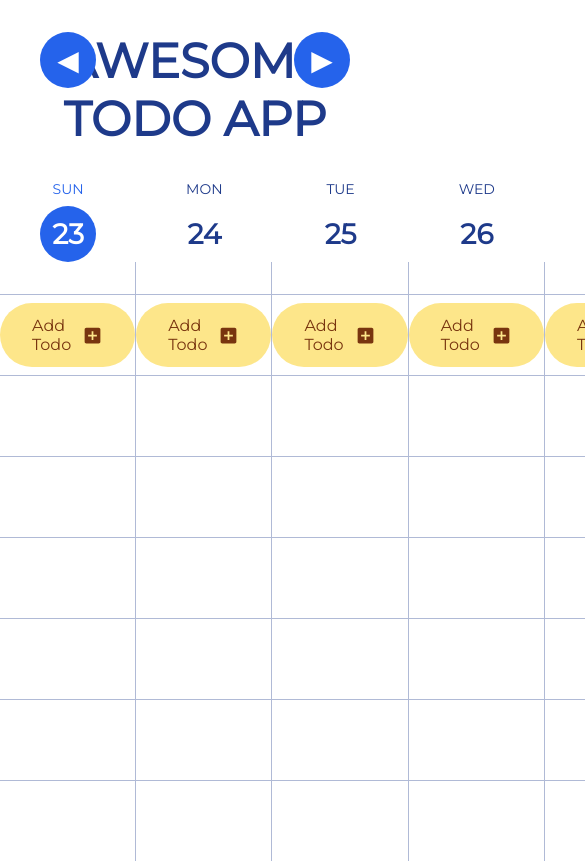
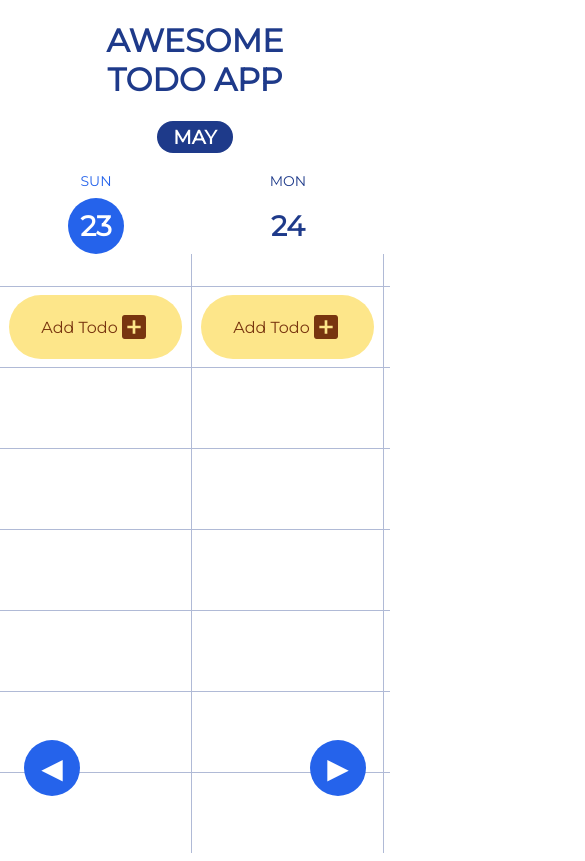
Before and after one commit to Setoryz/da-awesome-todo, a React (Create React App) app in the folder frontend/: page / in a window 390 px wide. Shown: the top 861 px of the page, 585 px wide, since content can reach past the window. Built offline with nearby package versions, Linux system fonts and the light colour scheme; no server answers.

Commit message:
✨ [frontend] - Added month to TodoCalendar and additional styling

```diff
--- a/frontend/src/App.scss
+++ b/frontend/src/App.scss
@@ -4,12 +4,22 @@
 
   & header {
     width: 100%;
+    @include flex-center;
     text-align: center;
 
     & h1 {
       font-size: 3rem;
       font-weight: 700;
       text-transform: uppercase;
+
+      @media (max-width: 48rem) {
+        font-size: 2.5rem;
+        max-width: 70%;
+      }
+
+      @media (max-width: 30rem) {
+        font-size: 2rem;
+      }
     }
   }
 }
--- a/frontend/src/components/TodoCalendar/TodoCalendar.scss
+++ b/frontend/src/components/TodoCalendar/TodoCalendar.scss
@@ -1,6 +1,22 @@
 @import "../../variables";
 
+.calendar__month {
+  @include flex-center;
+
+  & p {
+    font-size: larger;
+    text-transform: uppercase;
+    font-weight: 700;
+    margin-top: 0;
+    padding: 0.25rem 1rem;
+    border-radius: 1rem;
+    color: $background-color;
+    background-color: $text-color;
+  }
+}
+
 .todo__calendar {
+  overflow: auto;
   & .calendar__btn {
     top: 2rem;
     box-sizing: border-box;
@@ -10,7 +26,14 @@
     display: flex;
     justify-content: space-between;
     width: 100%;
+    transition: all 0.5s cubic-bezier(0.175, 0.885, 0.32, 1.275);
 
+    @media (max-width: 48rem) {
+      padding-left: 1.5rem;
+      padding-right: 1.5rem;
+      top: auto;
+      bottom: 3rem;
+    }
     & .btn__prev,
     & .btn__next {
       @include flex-center;
@@ -40,6 +63,7 @@
 
     & .calendar__column {
       flex: calc(1 / 7);
+      min-width: 12rem;
     }
   }
 }
--- a/frontend/src/components/TodoCalendar/TodoCalendar.tsx
+++ b/frontend/src/components/TodoCalendar/TodoCalendar.tsx
@@ -1,5 +1,5 @@
 import { useState } from "react";
-import { addDays, getDay, isSameDay } from "date-fns";
+import { addDays, format, getDay, isSameDay } from "date-fns";
 import "./TodoCalendar.scss";
 import TodoCalendarDate from "./TodoCalendarDate";
 import TodosColumn from "../TodosColumn/TodosColumn";
@@ -12,6 +12,10 @@ const TodoCalendar = () => {
   const [startDate, setStartDate] = useState(getStartDate(new Date()));
 
   return (
+    <>
+      <div className="calendar__month">
+        <p>{format(startDate, "LLL")}</p>
+      </div>
       <div className="todo__calendar">
         <div className="calendar__btn">
           <button
@@ -45,6 +49,7 @@ const TodoCalendar = () => {
           ))}
         </div>
       </div>
+    </>
   );
 };
 
--- a/frontend/src/components/TodoItem/TodoItem.scss
+++ b/frontend/src/components/TodoItem/TodoItem.scss
@@ -21,7 +21,9 @@
   }
   margin: 0.5rem;
   @include flex-center;
+  justify-content: space-between;
   height: clamp(3rem, 100%, 4rem);
+  width: 100%;
   padding-left: 1rem;
   padding-right: 1rem;
 
```
Lines whose indentation alone changed are shown as unchanged.
